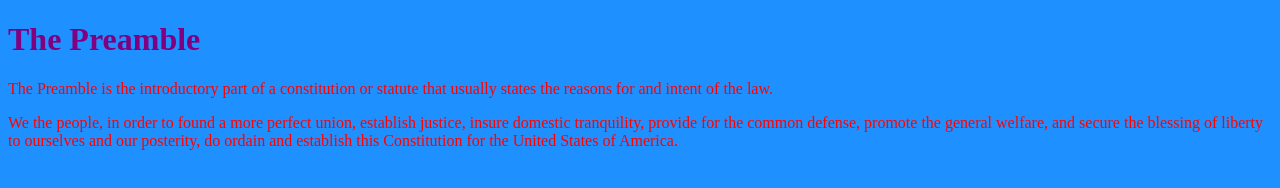
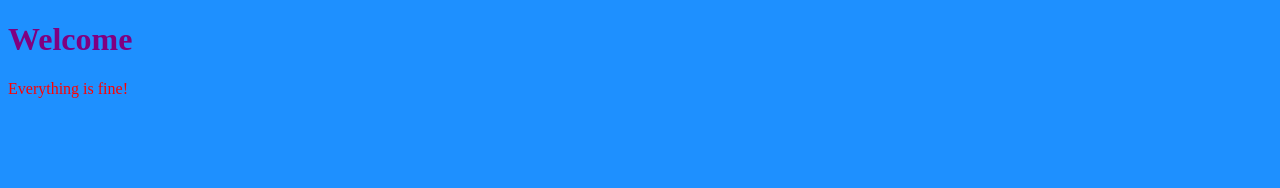
Before and after one commit to georgeme/css-basics, a plain HTML site: page index.html in a window 1280 px wide. Drawn offline with Linux system fonts and the light colour scheme.

Commit message:
updating index.html file

```diff
--- a/index.html
+++ b/index.html
@@ -18,8 +18,7 @@
     </style>
   </head>
   <body>
-      <h1>The Preamble</h1>
-        <p>The Preamble is the introductory part of a constitution or statute that usually states the reasons for and intent of the law.</p>
-        <p>We the people, in order to found a more perfect union, establish justice, insure domestic tranquility, provide for the common defense, promote the general welfare, and secure the blessing of liberty to ourselves and our posterity, do ordain and establish this Constitution for the United States of America.</p>
+      <h1>Welcome</h1>
+        <p>Everything is fine!</p>
   </body>
 </html>
```
